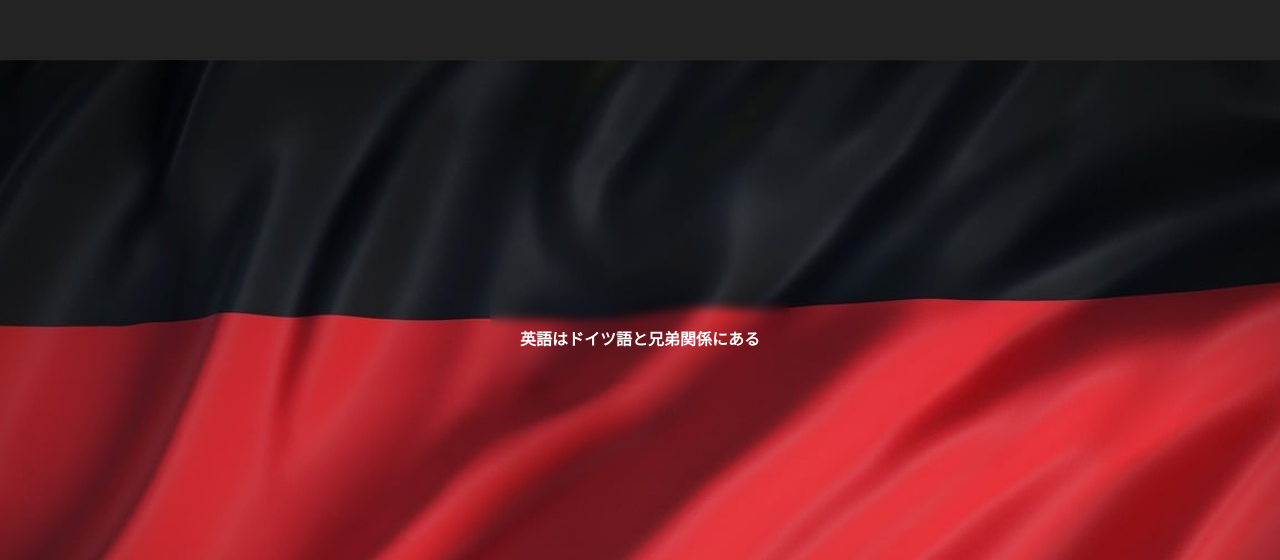
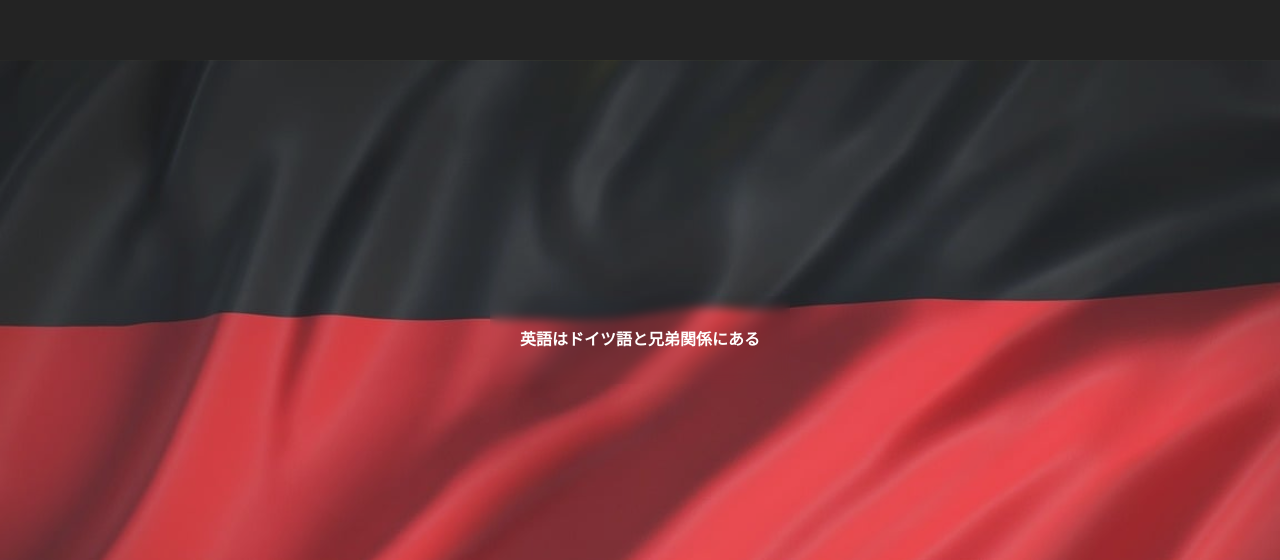
Before and after one commit to ken-watarai/fuzake, a plain HTML site: page knight.html in a window 1280 px wide. Shown: the part 5700-6260 px from the top of the page. Drawn offline with Linux system fonts and the light colour scheme.

Commit message:
Update knight.css

```diff
--- a/knight.css
+++ b/knight.css
@@ -81,18 +81,19 @@ body .section.section-1, body .section.section-2, body .section.section-3 {
   background-attachment: fixed;
   background-size: cover;
   background-position: center;
+  background-repeat: no-repeat;
   color: #000;
   font-weight: bold;
+  clip: rect(auto, auto, auto, auto);
 }
 body .section.section-1::after, body .section.section-2::after, body .section.section-3::after {
   content: "";
   background-color: rgba(255, 249, 241, 0.1);
-  position: fixed;
+  position: absolute;
   left: 0;
   right: 0;
   top: 0;
   bottom: 0;
-  clip: rect(auto, auto, auto, auto);
 }
 body .section.section-1 {
   background-image: url("germany.jpg");
```
